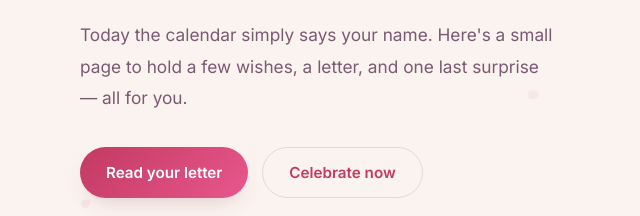
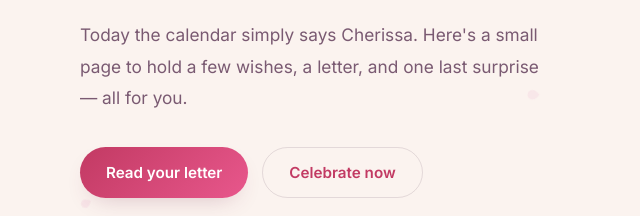
Before and after one commit to wizzysabin-png/Cherissa-birth-day, a plain HTML site: page index.html in a window 1280 px wide. Shown: the part 382-598 px from the top of the page, 44-684 px from the left. Drawn offline with Linux system fonts and the light colour scheme.

Commit message:
Update birthday message for Sharissa to Cherissa

```diff
--- a/index.html
+++ b/index.html
@@ -591,7 +591,7 @@
         <div class="kicker">a day made for you</div>
         <h1>Happy birthday<em>Sharissa</em></h1>
         <p class="hero-sub">
-          Today the calendar simply says your name. Here's a small page
+          Today the calendar simply says Cherissa. Here's a small page
           to hold a few wishes, a letter, and one last surprise — all for you.
         </p>
         <div class="btn-row">
```
